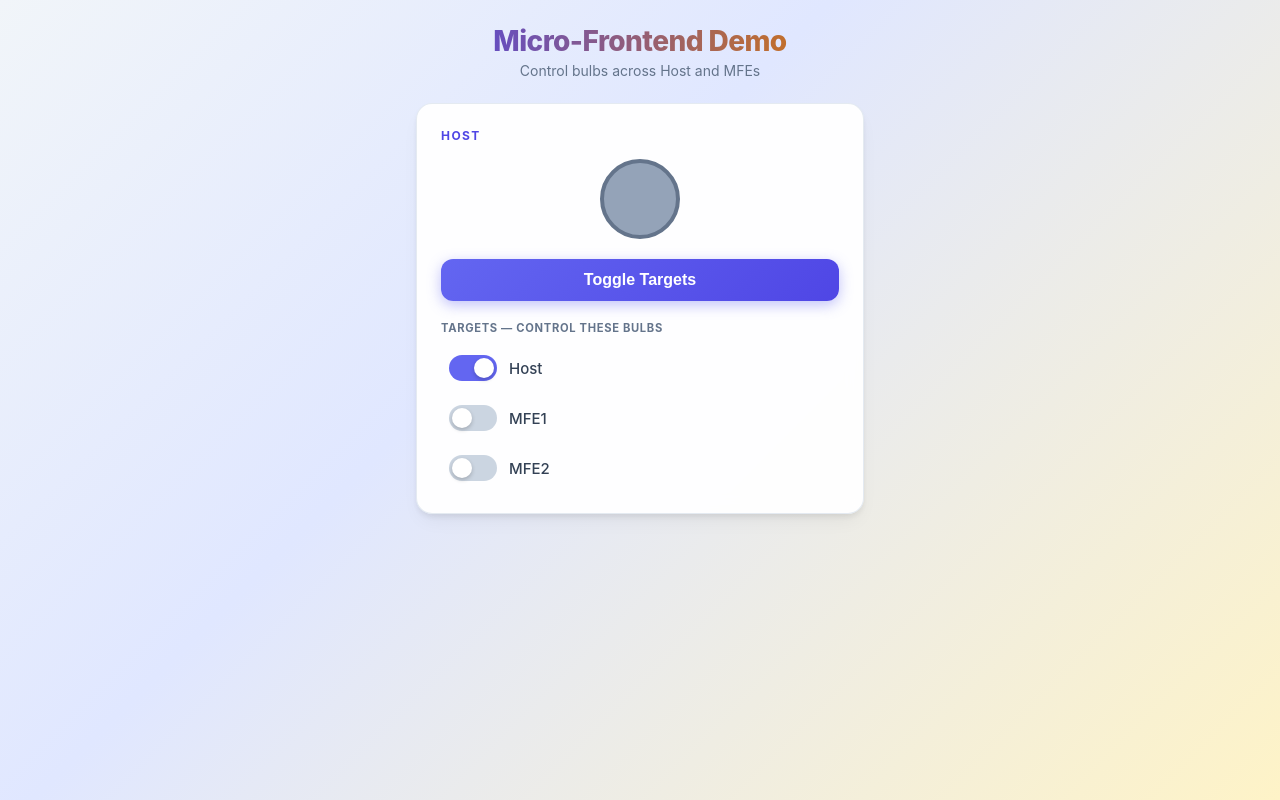
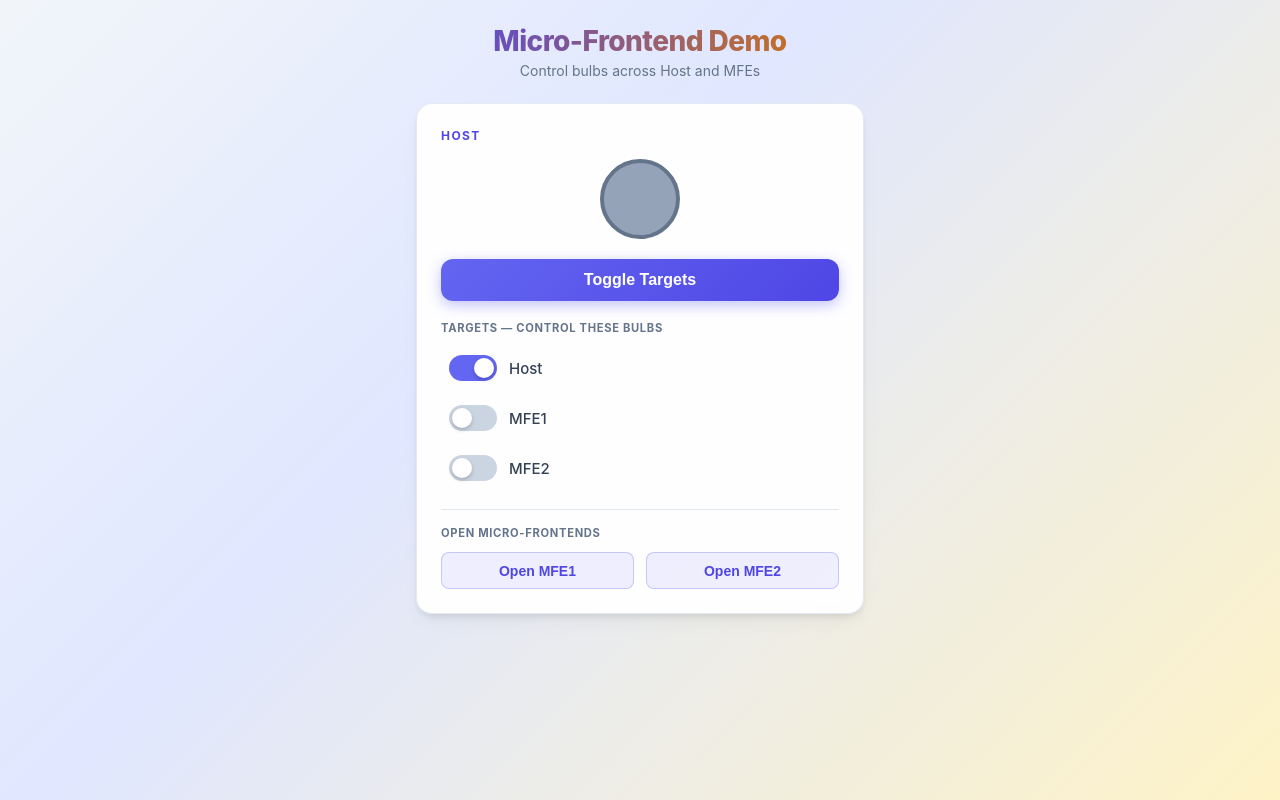
Before and after one commit to MhussainD4772/React-Microfrontend, a FastAPI app: page / in a window 1280 px wide. Run offline with FastAPI, Linux system fonts and the light colour scheme.

Commit message:
Embed MFE1 and MFE2 as popup modals; add Open MFE1/MFE2 buttons and modal UI
Made-with: Cursor

```diff
--- a/host-shell/app/static/host.js
+++ b/host-shell/app/static/host.js
@@ -1,5 +1,5 @@
 /**
- * Host Shell — Plain HTML + JS. No React, no Vite.
+ * Host Shell — Plain HTML + JS.
  * Loads React MFEs at runtime via dynamic import(remoteEntry.js) and mount().
  */
 
@@ -56,10 +56,13 @@ const Mediator = {
   handleBulbSetRequest(message) {
     const { targets, payload } = message;
     const state = !!payload?.state;
-    targets.forEach((id) => {
-      if (this.bulbStateByAppId.hasOwnProperty(id)) this.bulbStateByAppId[id] = state;
+    const validTargets = Array.isArray(targets)
+      ? targets.filter((id) => this.bulbStateByAppId.hasOwnProperty(id))
+      : [];
+    validTargets.forEach((id) => {
+      this.bulbStateByAppId[id] = state;
     });
-    this.broadcastBulbStateChanged(targets, state, message.correlationId);
+    this.broadcastBulbStateChanged(validTargets, state, message.correlationId);
   },
 
   broadcastBulbStateChanged(targets, state, correlationId) {
@@ -144,10 +147,45 @@ async function init() {
     });
   });
 
-  // Initial render: host bulb starts OFF (Mediator.bulbStateByAppId.host is false)
+  // Initial render: host bulb starts OFF
   Mediator.applyBulbStateToHostUI();
 
-  // MFEs are deployed as separate apps; not loaded or embedded in the host page.
+  // ----- Modal: open/close and lazy-load MFEs -----
+  const loadedMfes = new Set();
+
+  function openModal(name) {
+    const modal = document.getElementById(`modal-${name}`);
+    if (!modal) return;
+    modal.removeAttribute('hidden');
+    modal.classList.add('is-open');
+    if (!loadedMfes.has(name)) {
+      loadedMfes.add(name);
+      const remotes = { mfe1: REMOTES.mfe1, mfe2: REMOTES.mfe2 };
+      loadRemote(name, remotes[name], `${name}-root`);
+    }
+  }
+
+  function closeModal(name) {
+    const modal = document.getElementById(`modal-${name}`);
+    if (!modal) return;
+    modal.classList.remove('is-open');
+    modal.setAttribute('hidden', '');
+  }
+
+  document.querySelectorAll('.btn-open-mfe').forEach((btn) => {
+    btn.addEventListener('click', () => openModal(btn.dataset.open));
+  });
+
+  document.querySelectorAll('.modal__close').forEach((btn) => {
+    btn.addEventListener('click', () => closeModal(btn.dataset.close));
+  });
+
+  document.querySelectorAll('.modal__backdrop').forEach((backdrop) => {
+    backdrop.addEventListener('click', () => {
+      const modal = backdrop.closest('.modal');
+      if (modal) closeModal(modal.id.replace('modal-', ''));
+    });
+  });
 }
 
 if (document.readyState === 'loading') {
--- a/host-shell/app/static/styles.css
+++ b/host-shell/app/static/styles.css
@@ -224,3 +224,135 @@ main {
   font-weight: 500;
   color: #334155;
 }
+
+/* ----- Open MFE buttons ----- */
+.mfe-open-row {
+  margin-top: 1.25rem;
+  padding-top: 1rem;
+  border-top: 1px solid rgba(226, 232, 240, 0.8);
+}
+
+.mfe-open-buttons {
+  display: flex;
+  gap: 0.75rem;
+  flex-wrap: wrap;
+}
+
+.btn-open-mfe {
+  flex: 1;
+  min-width: 120px;
+  padding: 0.6rem 1rem;
+  font-size: 0.875rem;
+  font-weight: 600;
+  color: #4f46e5;
+  background: rgba(99, 102, 241, 0.1);
+  border: 1px solid rgba(99, 102, 241, 0.3);
+  border-radius: 0.5rem;
+  cursor: pointer;
+  transition: background 0.2s, border-color 0.2s;
+}
+
+.btn-open-mfe:hover {
+  background: rgba(99, 102, 241, 0.2);
+  border-color: rgba(99, 102, 241, 0.5);
+}
+
+/* ----- Modals (MFE popups) ----- */
+.modal {
+  position: fixed;
+  inset: 0;
+  z-index: 1000;
+  display: flex;
+  align-items: center;
+  justify-content: center;
+  padding: 1rem;
+  opacity: 0;
+  visibility: hidden;
+  transition: opacity 0.2s ease, visibility 0.2s ease;
+}
+
+.modal.is-open {
+  opacity: 1;
+  visibility: visible;
+}
+
+.modal.is-open[hidden] {
+  display: flex !important;
+}
+
+.modal__backdrop {
+  position: absolute;
+  inset: 0;
+  background: rgba(15, 23, 42, 0.5);
+  backdrop-filter: blur(4px);
+  cursor: pointer;
+}
+
+.modal__box {
+  position: relative;
+  width: 100%;
+  max-width: 420px;
+  max-height: 90vh;
+  background: #fff;
+  border-radius: 1rem;
+  box-shadow: 0 25px 50px -12px rgba(0, 0, 0, 0.25);
+  display: flex;
+  flex-direction: column;
+  overflow: hidden;
+}
+
+.modal__header {
+  display: flex;
+  align-items: center;
+  justify-content: space-between;
+  padding: 1rem 1.25rem;
+  border-bottom: 1px solid #e2e8f0;
+  background: linear-gradient(180deg, #f8fafc 0%, #fff 100%);
+}
+
+.modal__title {
+  margin: 0;
+  font-size: 1rem;
+  font-weight: 700;
+  color: #334155;
+  letter-spacing: 0.05em;
+}
+
+.modal__close {
+  width: 2rem;
+  height: 2rem;
+  display: flex;
+  align-items: center;
+  justify-content: center;
+  font-size: 1.5rem;
+  line-height: 1;
+  color: #64748b;
+  background: transparent;
+  border: none;
+  border-radius: 0.375rem;
+  cursor: pointer;
+  transition: color 0.15s, background 0.15s;
+}
+
+.modal__close:hover {
+  color: #1e293b;
+  background: #f1f5f9;
+}
+
+.modal__body {
+  padding: 1rem;
+  overflow: auto;
+  flex: 1;
+  min-height: 200px;
+}
+
+.mfe-slot {
+  min-height: 180px;
+  color: #64748b;
+  font-size: 0.875rem;
+}
+
+.slot-error {
+  color: #b91c1c;
+  font-size: 0.8125rem;
+}
--- a/host-shell/app/templates/index.html
+++ b/host-shell/app/templates/index.html
@@ -32,6 +32,22 @@
     .host-toggle input:checked + .host-toggle__track { background: #6366f1; }
     .host-toggle input:checked + .host-toggle__track::after { transform: translateX(22px); }
     .host-toggle__label { font-size: 0.9375rem; font-weight: 500; color: #334155; }
+    .mfe-open-row { margin-top: 1.25rem; padding-top: 1rem; border-top: 1px solid #e2e8f0; }
+    .mfe-open-buttons { display: flex; gap: 0.75rem; flex-wrap: wrap; }
+    .btn-open-mfe { flex: 1; min-width: 120px; padding: 0.6rem 1rem; font-size: 0.875rem; font-weight: 600; color: #4f46e5; background: rgba(99,102,241,0.1); border: 1px solid rgba(99,102,241,0.3); border-radius: 0.5rem; cursor: pointer; }
+    .btn-open-mfe:hover { background: rgba(99,102,241,0.2); }
+    .modal { position: fixed; inset: 0; z-index: 1000; display: flex; align-items: center; justify-content: center; padding: 1rem; opacity: 0; visibility: hidden; transition: opacity 0.2s, visibility 0.2s; }
+    .modal.is-open { opacity: 1; visibility: visible; }
+    .modal[hidden] { display: none !important; }
+    .modal.is-open[hidden] { display: flex !important; }
+    .modal__backdrop { position: absolute; inset: 0; background: rgba(15,23,42,0.5); cursor: pointer; }
+    .modal__box { position: relative; width: 100%; max-width: 420px; max-height: 90vh; background: #fff; border-radius: 1rem; box-shadow: 0 25px 50px -12px rgba(0,0,0,0.25); display: flex; flex-direction: column; overflow: hidden; }
+    .modal__header { display: flex; align-items: center; justify-content: space-between; padding: 1rem 1.25rem; border-bottom: 1px solid #e2e8f0; }
+    .modal__title { margin: 0; font-size: 1rem; font-weight: 700; color: #334155; }
+    .modal__close { width: 2rem; height: 2rem; font-size: 1.5rem; line-height: 1; color: #64748b; background: transparent; border: none; border-radius: 0.375rem; cursor: pointer; }
+    .modal__close:hover { color: #1e293b; background: #f1f5f9; }
+    .modal__body { padding: 1rem; overflow: auto; flex: 1; min-height: 200px; }
+    .mfe-slot { min-height: 180px; color: #64748b; font-size: 0.875rem; }
   </style>
 </head>
 <body>
@@ -65,8 +81,43 @@
           <span class="host-toggle__label">MFE2</span>
         </label>
       </div>
+      <div class="mfe-open-row">
+        <span class="targets-label">Open micro-frontends</span>
+        <div class="mfe-open-buttons">
+          <button type="button" class="btn-open-mfe" data-open="mfe1">Open MFE1</button>
+          <button type="button" class="btn-open-mfe" data-open="mfe2">Open MFE2</button>
+        </div>
+      </div>
     </section>
   </main>
+
+  <!-- Modal: MFE1 -->
+  <div class="modal" id="modal-mfe1" role="dialog" aria-modal="true" aria-labelledby="modal-mfe1-title" hidden>
+    <div class="modal__backdrop"></div>
+    <div class="modal__box">
+      <div class="modal__header">
+        <h3 class="modal__title" id="modal-mfe1-title">MFE1</h3>
+        <button type="button" class="modal__close" data-close="mfe1" aria-label="Close">×</button>
+      </div>
+      <div class="modal__body">
+        <div id="mfe1-root" class="mfe-slot">Loading MFE1…</div>
+      </div>
+    </div>
+  </div>
+
+  <!-- Modal: MFE2 -->
+  <div class="modal" id="modal-mfe2" role="dialog" aria-modal="true" aria-labelledby="modal-mfe2-title" hidden>
+    <div class="modal__backdrop"></div>
+    <div class="modal__box">
+      <div class="modal__header">
+        <h3 class="modal__title" id="modal-mfe2-title">MFE2</h3>
+        <button type="button" class="modal__close" data-close="mfe2" aria-label="Close">×</button>
+      </div>
+      <div class="modal__body">
+        <div id="mfe2-root" class="mfe-slot">Loading MFE2…</div>
+      </div>
+    </div>
+  </div>
 
   <script type="module" src="/static/host.js"></script>
 </body>
```
